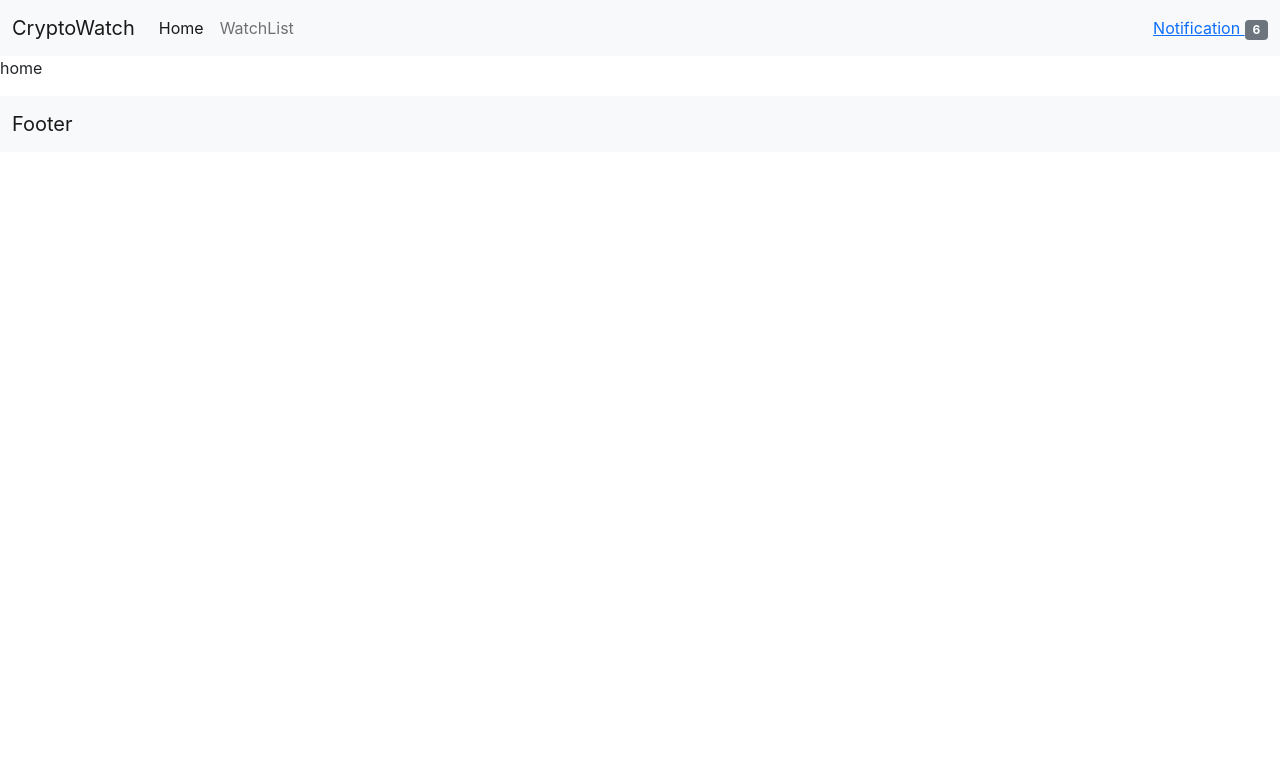
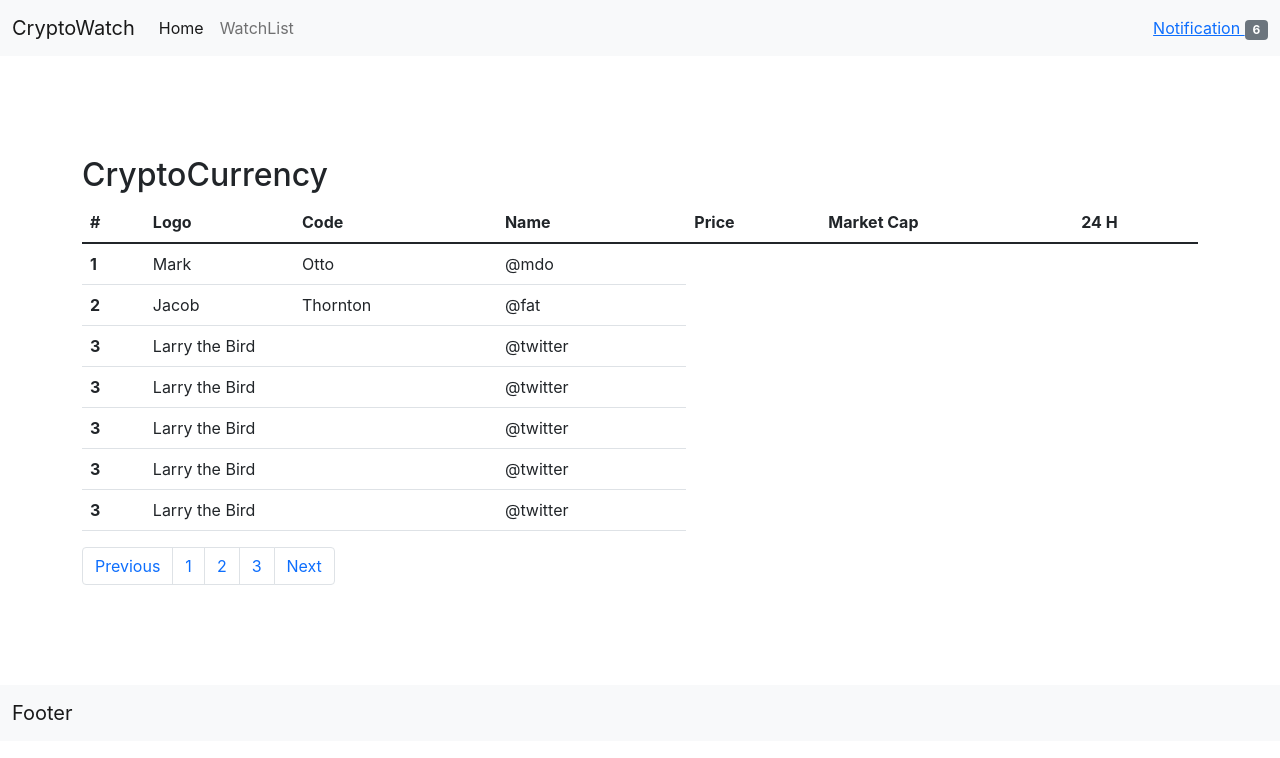
Before and after one commit to bsaal2/CryptoWatch, a React (Create React App) app in the folder client/: page /notification in a window 1280 px wide. Shown: the top 758 px of the page. Built offline with nearby package versions, Linux system fonts and the light colour scheme.

Commit message:
[Feature-List] Added sample list in the home, wishlist and notification

```diff
--- a/client/src/App.css
+++ b/client/src/App.css
@@ -36,3 +36,8 @@
     transform: rotate(360deg);
   }
 }
+
+/* Custom css */
+div.wrapper, ul.list-group {
+  margin: 100px 0;
+}
--- a/client/src/views/pages/Home.js
+++ b/client/src/views/pages/Home.js
@@ -1,7 +1,72 @@
 const Home = () => {
     return (
         <div className="body">
-            <p>home</p>
+            <div class="container">
+                <div className="wrapper">
+                    <h2>CryptoCurrency</h2>
+                    <table className="table">
+                        <thead>
+                            <tr>
+                                <th scope="col">#</th>
+                                <th scope="col">Logo</th>
+                                <th scope="col">Code</th>
+                                <th scope="col">Name</th>
+                                <th scope="col">Price</th>
+                                <th scope="col">Market Cap</th>
+                                <th scope="col">24 H</th>
+                            </tr>
+                        </thead>
+                        <tbody>
+                            <tr>
+                                <th scope="row">1</th>
+                                <td>Mark</td>
+                                <td>Otto</td>
+                                <td>@mdo</td>
+                            </tr>
+                            <tr>
+                                <th scope="row">2</th>
+                                <td>Jacob</td>
+                                <td>Thornton</td>
+                                <td>@fat</td>
+                            </tr>
+                            <tr>
+                                <th scope="row">3</th>
+                                <td colspan="2">Larry the Bird</td>
+                                <td>@twitter</td>
+                            </tr>
+                            <tr>
+                                <th scope="row">3</th>
+                                <td colspan="2">Larry the Bird</td>
+                                <td>@twitter</td>
+                            </tr>
+                            <tr>
+                                <th scope="row">3</th>
+                                <td colspan="2">Larry the Bird</td>
+                                <td>@twitter</td>
+                            </tr>
+                            <tr>
+                                <th scope="row">3</th>
+                                <td colspan="2">Larry the Bird</td>
+                                <td>@twitter</td>
+                            </tr>
+                            <tr>
+                                <th scope="row">3</th>
+                                <td colspan="2">Larry the Bird</td>
+                                <td>@twitter</td>
+                            </tr>
+                        </tbody>
+                    </table>
+                    <nav aria-label="Page navigation example">
+                        <ul className="pagination">
+                            <li className="page-item"><a className="page-link" href="#">Previous</a></li>
+                            <li className="page-item"><a className="page-link" href="#">1</a></li>
+                            <li className="page-item"><a className="page-link" href="#">2</a></li>
+                            <li className="page-item"><a className="page-link" href="#">3</a></li>
+                            <li className="page-item"><a className="page-link" href="#">Next</a></li>
+                        </ul>
+                    </nav>
+                </div>
+            </div>
         </div>
     )
 }
--- a/client/src/views/pages/Notification.js
+++ b/client/src/views/pages/Notification.js
@@ -1,7 +1,15 @@
 const Notification = () => {
     return (
         <div className="body">
-            <p>notification</p>
+            <div className="container">
+                <ul class="list-group">
+                    <li className="list-group-item">An item</li>
+                    <li className="list-group-item">A second item</li>
+                    <li className="list-group-item">A third item</li>
+                    <li className="list-group-item">A fourth item</li>
+                    <li className="list-group-item">And a fifth one</li>
+                </ul>
+            </div>
         </div>
     )
 }
--- a/client/src/views/pages/Watchlist.js
+++ b/client/src/views/pages/Watchlist.js
@@ -1,7 +1,72 @@
 const Watchlist = () => {
     return (
         <div className="body">
-            <p>WatchList</p>
+            <div class="container">
+                <div className="wrapper">
+                    <h2>Watchlist</h2>
+                    <table className="table">
+                        <thead>
+                            <tr>
+                                <th scope="col">#</th>
+                                <th scope="col">Logo</th>
+                                <th scope="col">Code</th>
+                                <th scope="col">Name</th>
+                                <th scope="col">Price</th>
+                                <th scope="col">Market Cap</th>
+                                <th scope="col">24 H</th>
+                            </tr>
+                        </thead>
+                        <tbody>
+                            <tr>
+                                <th scope="row">1</th>
+                                <td>Mark</td>
+                                <td>Otto</td>
+                                <td>@mdo</td>
+                            </tr>
+                            <tr>
+                                <th scope="row">2</th>
+                                <td>Jacob</td>
+                                <td>Thornton</td>
+                                <td>@fat</td>
+                            </tr>
+                            <tr>
+                                <th scope="row">3</th>
+                                <td colspan="2">Larry the Bird</td>
+                                <td>@twitter</td>
+                            </tr>
+                            <tr>
+                                <th scope="row">3</th>
+                                <td colspan="2">Larry the Bird</td>
+                                <td>@twitter</td>
+                            </tr>
+                            <tr>
+                                <th scope="row">3</th>
+                                <td colspan="2">Larry the Bird</td>
+                                <td>@twitter</td>
+                            </tr>
+                            <tr>
+                                <th scope="row">3</th>
+                                <td colspan="2">Larry the Bird</td>
+                                <td>@twitter</td>
+                            </tr>
+                            <tr>
+                                <th scope="row">3</th>
+                                <td colspan="2">Larry the Bird</td>
+                                <td>@twitter</td>
+                            </tr>
+                        </tbody>
+                    </table>
+                    <nav aria-label="Page navigation example">
+                        <ul className="pagination">
+                            <li className="page-item"><a className="page-link" href="#">Previous</a></li>
+                            <li className="page-item"><a className="page-link" href="#">1</a></li>
+                            <li className="page-item"><a className="page-link" href="#">2</a></li>
+                            <li className="page-item"><a className="page-link" href="#">3</a></li>
+                            <li className="page-item"><a className="page-link" href="#">Next</a></li>
+                        </ul>
+                    </nav>
+                </div>
+            </div>
         </div>
     )
 }
```
